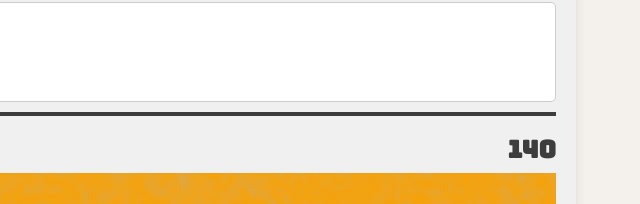
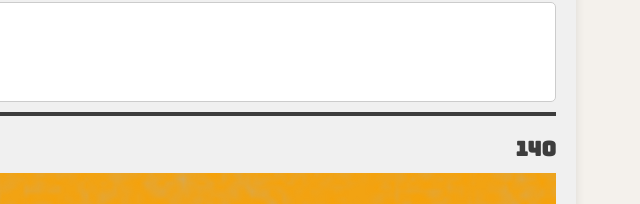
Before and after one commit to VictorDQuintero/tweeter, a website: page public/index.html in a window 1280 px wide. Shown: the part 596-800 px from the top of the page, 640-1280 px from the left. Drawn offline with nearby package versions, Linux system fonts and the light colour scheme.

Commit message:
Modify font-size in .new-tweet .counter

```diff
--- a/public/styles/new-tweet.css
+++ b/public/styles/new-tweet.css
@@ -53,7 +53,7 @@
 }
 
 .new-tweet .counter {
-  /* font-size: 20px; */
+  font-size: 20px;
   font-weight: bold;
   color: #3d3d3d;
 }
```
